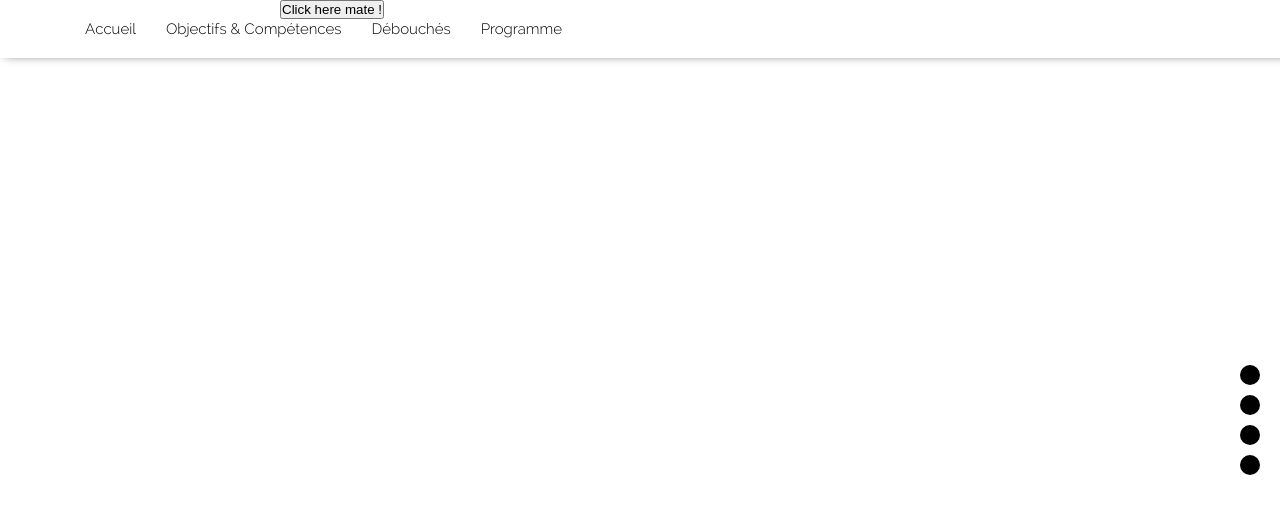
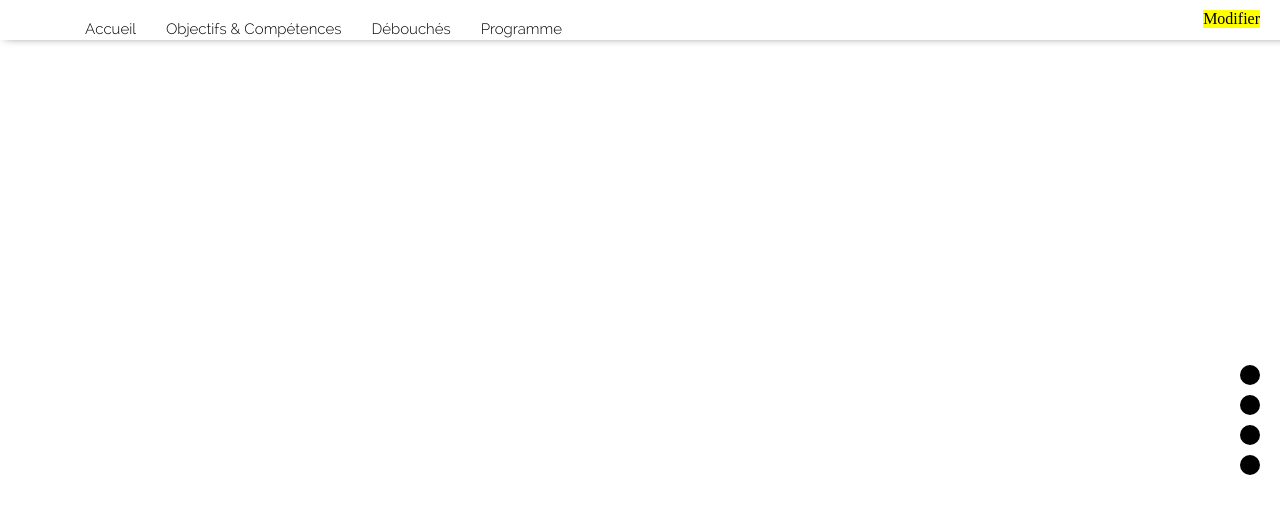
Before and after one commit to traccoenlea/svelte, a Svelte app: page / in a window 1280 px wide. Shown: the top 514 px of the page. Built offline with nearby package versions, Linux system fonts and the light colour scheme; a web font is replaced by a local one.

Commit message:
nav test

```diff
--- a/src/Menu.svelte
+++ b/src/Menu.svelte
@@ -31,10 +31,14 @@
 
 
 <style>
+    .liTo {
+        background: purple;
+    }
 
     .content {
+       width: 100%;
+
     }
-
 
     .nav{
         padding: 20px;
@@ -42,7 +46,7 @@
         display: flex;
         width: 100%;
         position: fixed;
-        box-shadow: 0px 0px 11px -5px #000;
+        box-shadow: 0 0 11px -5px #000;
     }
 
     .menu {
@@ -51,15 +55,17 @@
         justify-content: flex-start;
         margin-left: 50px;
         align-items: center;
+        position: absolute;
     }
 
     .toggle {
-        top: 0;
-        position: fixed;
-        width : 30%;
+        top: 10px;
+        right: 20px;
+        /*margin: auto;*/
+        position: relative;
+        width : 100%;
         display: flex;
         justify-content: flex-end;
-        margin-right: 100px;
         align-items: center;
     }
 
--- a/src/Toggle.svelte
+++ b/src/Toggle.svelte
@@ -2,8 +2,9 @@
 <!--    <use xlink:href="#icon-eyedropper"></use>-->
 <!--</svg>-->
 
-<button on:click|preventDefault|stopPropagation={toggleActive}>Click here mate !</button>
+<!--<button on:click|preventDefault|stopPropagation={toggleActive}>Click here mate !</button>-->
 
+<div class="color" on:click|preventDefault|stopPropagation={toggleActive}>Modifier</div>
 
 <!--<nav>-->
 <!--	1-->
@@ -28,6 +29,11 @@
 
 
 <style>
+    .color {
+        background: yellow;
+        text-align: right;
+    }
+
     .icon {
         display: inline-block;
         width: 1.5em;
```
